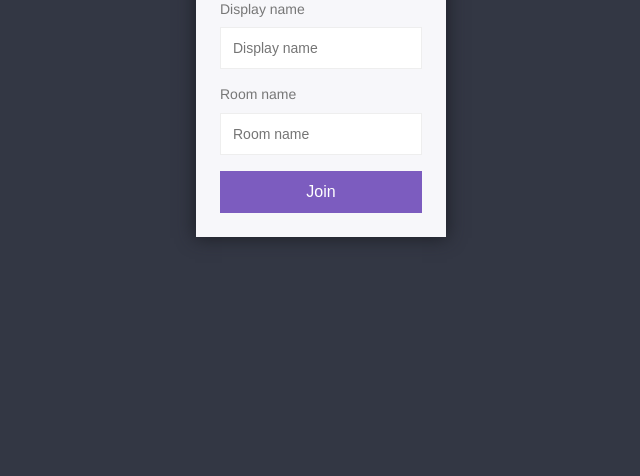
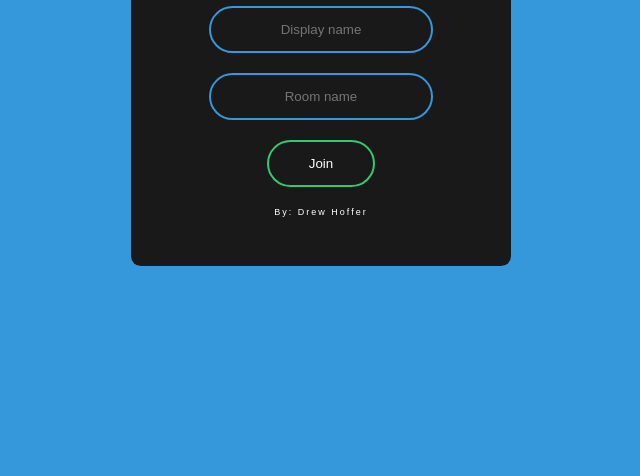
Before and after one commit to drewhoffer/chat-app, a website: page public/index.html in a window 1280 px wide. Shown: the part 324-800 px from the top of the page, without its empty margins (319-959 px from the left). Drawn offline with Linux system fonts and the light colour scheme.

Commit message:
Updated login

```diff
--- /dev/null
+++ b/public/css/login.css
@@ -0,0 +1,69 @@
+body{
+	margin: 0;
+	padding: 0;
+	font-family: sans-serif;
+	background: #3498db ;
+}
+.box{
+	width: 300px;
+	padding: 40px;
+	position: absolute;
+	top: 50%;
+	left: 50%;
+	transform: translate(-50%, -50%);
+	background: #191919 ;
+	text-align: center;
+	border-radius: 10px;
+}
+
+.box h1{
+	color: white;
+	text-transform: uppercase;
+	font-weight: 500;
+}
+
+.box p{
+	font-size: xx-small;
+	color: white;
+	letter-spacing: 2px;
+
+}
+.box input[type = "text"]{
+	border: 0;
+	background: none;
+	display: block;
+	margin: 20px auto;
+	text-align: center;
+	border: 2px solid #3498db;
+	padding: 14px 10px;
+	width: 200px;
+	outline: none;
+	color: white;
+	border-radius: 24px;
+	transition: 0.25s;
+}
+
+
+.box input[type = "text"]:focus{
+	width: 280px;
+	border-color: #2ecc71;
+}
+
+.box button{
+	border: 0;
+	background: none;
+	display: block;
+	margin: 20px auto;
+	text-align: center;
+	border: 2px solid #2ecc71;
+	padding: 14px 40px;
+	outline: none;
+	color: white;
+	border-radius: 24px;
+	transition: 0.25s;
+	cursor: pointer;
+}
+
+.box button:hover{
+	background: #2ecc71;
+}
--- a/public/index.html
+++ b/public/index.html
@@ -4,20 +4,19 @@
 		<meta charset="UTF-8">
 		<title>Chat App</title>
 		<link rel="icon" href="/img/favicon.png">
-		<link rel="stylesheet" href="/css/styles.css">
+		<link rel="stylesheet" href="/css/login.css">
 	</head>
 <body>
-	<div class="centered-form">
-		<div class="centered-form__box">
-			<h1>Join</h1>
-			<form action="/chat.html">
-				<label>Display name</label>
-				<input type="text" name="username" placeholder="Display name" required>
-				<label>Room name</label>
-				<input type="text" name="room" placeholder="Room name" required>
-				<button>Join</button>
-			</form>
-		</div>
+	<div class="box">
+		<h1>Chat App</h1>
+
+		<form action="/chat.html">
+			<input type="text" name="username" placeholder="Display name" required>
+			<input type="text" name="room" placeholder="Room name" required>
+			<button>Join</button>
+		</form>
+		<p>By: Drew Hoffer</p>
+
 	</div>
 </body>
 </html>
```
